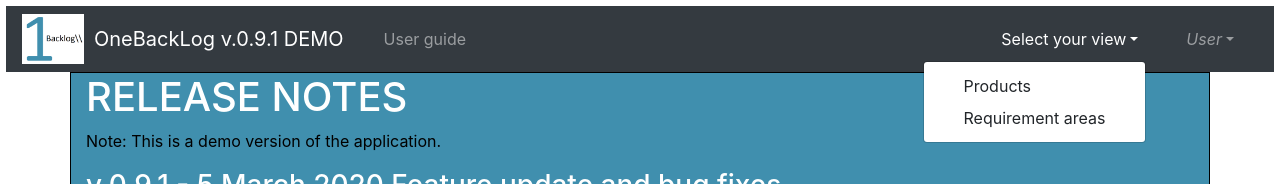
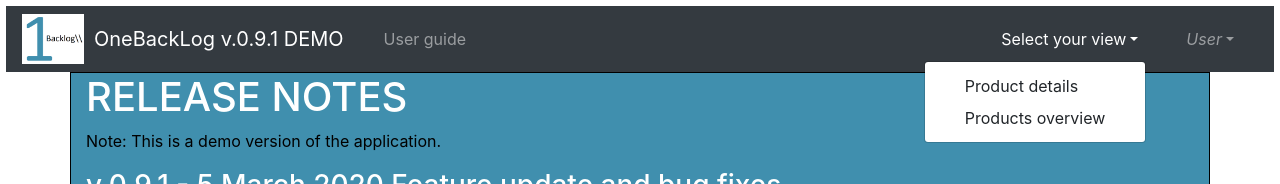
Before and after one commit to ErikVerheul/OneBacklog, a Vue app: page /rel-notes in a window 1280 px wide. Both pictures are taken after a click on the button "Select your view". Shown: the top 184 px of the page. Built offline with nearby package versions, Linux system fonts and the light colour scheme.

Commit message:
View names changed

```diff
--- a/src/components/header/header.vue
+++ b/src/components/header/header.vue
@@ -12,8 +12,8 @@
         <slot></slot>
         <b-navbar-nav v-if="$store.state.showHeaderDropDowns" class="ml-auto">
           <b-nav-item-dropdown text="Select your view" right>
-            <b-dropdown-item to="../../product">Products</b-dropdown-item>
-            <b-dropdown-item to="../../reqareas">Requirement areas</b-dropdown-item>
+            <b-dropdown-item to="../../product">Product details</b-dropdown-item>
+            <b-dropdown-item to="../../reqareas">Products overview</b-dropdown-item>
             <b-dropdown-divider v-if="isAdmin || isServerAdmin"></b-dropdown-divider>
             <b-dropdown-item v-if="isAdmin" to="../../admin">Admin</b-dropdown-item>
             <b-dropdown-item v-if="isServerAdmin" to="../../serveradmin">Server admin</b-dropdown-item>
@@ -29,10 +29,10 @@
               v-if="isAuthenticated && $store.state.userData.myDatabases.length > 1"
               @click="changeDatabase"
             >Change database</b-dropdown-item>
-            <template v-if="$store.state.currentView !== 'reqarea'">
-              <b-dropdown-item v-if="isAuthenticated" @click="changeTeam">Change team</b-dropdown-item>
+            <template v-if="isAuthenticated">
+              <b-dropdown-item @click="changeTeam">Change team</b-dropdown-item>
               <b-dropdown-item
-                v-if="isAuthenticated && $store.state.userData.userAssignedProductIds.length > 1"
+                v-if="$store.state.currentView !== 'reqarea' && $store.state.userData.userAssignedProductIds.length > 1"
                 @click="selectProducts"
               >Select products</b-dropdown-item>
             </template>
```
